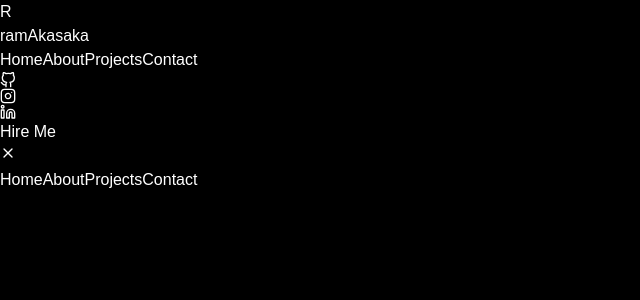
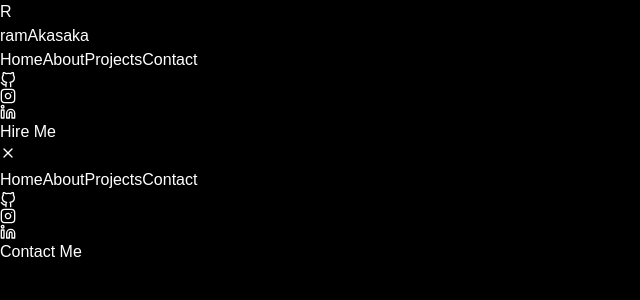
Before and after one commit to ihell/ram, a React (Vite) app: page / in a window 1280 px wide. Both pictures are taken after a click on the button 8 px from the left and 153 px from the top of the page. Shown: the top 300 px of the page, without its empty margins (0-640 px from the left). Built offline with nearby package versions, Linux system fonts and the light colour scheme.

Commit message:
Add social icons and contact button to Header component

```diff
--- a/src/components/Header.jsx
+++ b/src/components/Header.jsx
@@ -150,6 +150,29 @@ const tooggleMenu = () => setIsOpen(!isOpen)
         ))}
         </nav>
 
+        <div className="pt-4 border-t border-gray-200
+        dark:border-gray-700">
+            <div className="flex space-x-5">
+                <a href="#">
+                    <FiGithub className="h-5 w-5 text-gray-300" />
+                </a>
+                <a href="#">
+                    <FiInstagram className="h-5 w-5 text-gray-300" />
+                </a>
+                <a href="#">
+                    <FiLinkedin className="h-5 w-5 text-gray-300" />
+                </a>
+            </div>
+
+            <button
+            onClick={() => {
+                tooggleMenu()
+            }}
+            className="mt-4 w-full px-4 py-2 rounded-lg
+            bg-gradient-to-r from-violet-600 to-violet-400 font-bold">
+                Contact Me
+            </button>
+        </div>
     </motion.div>
 
 
```
